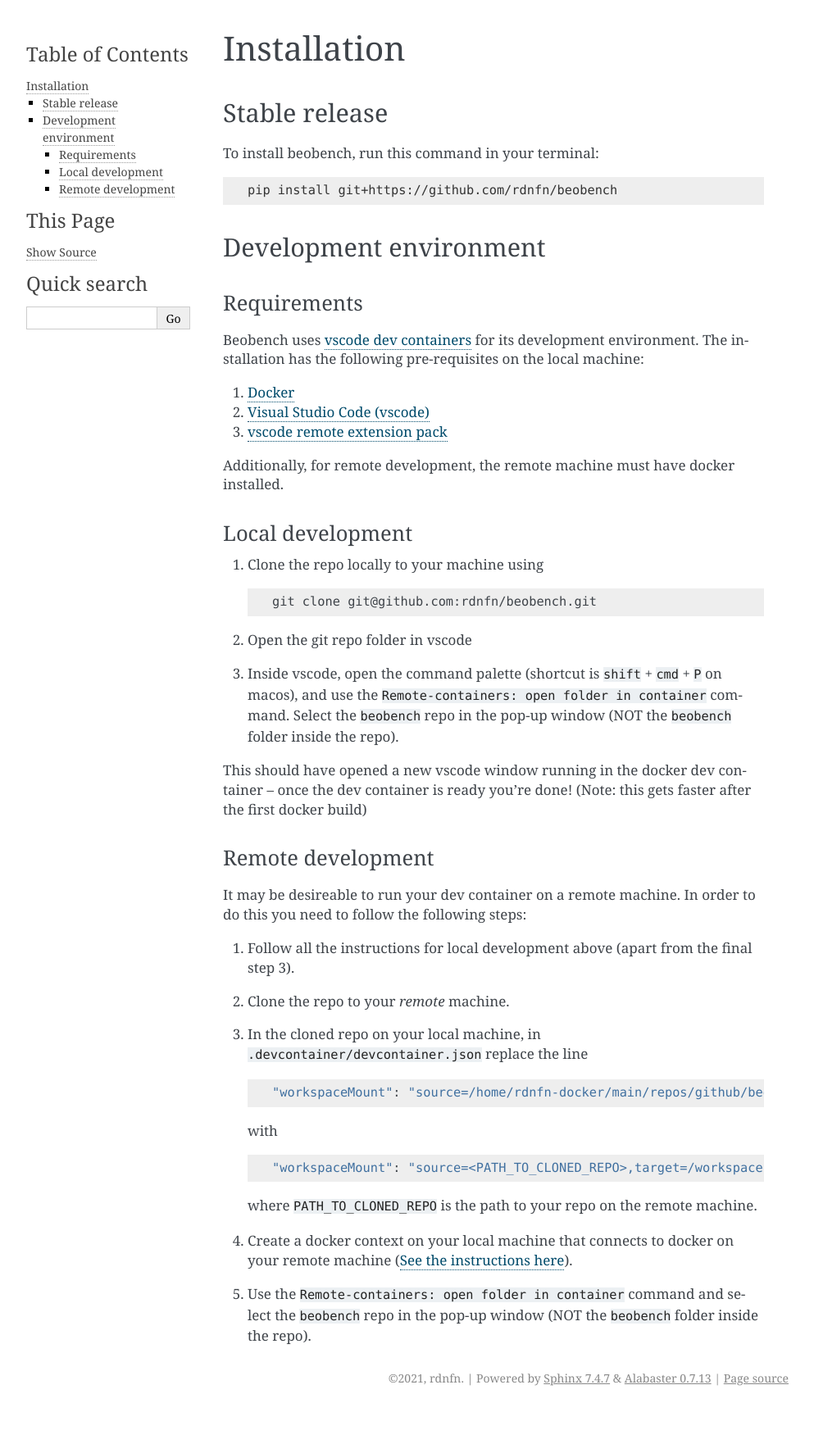
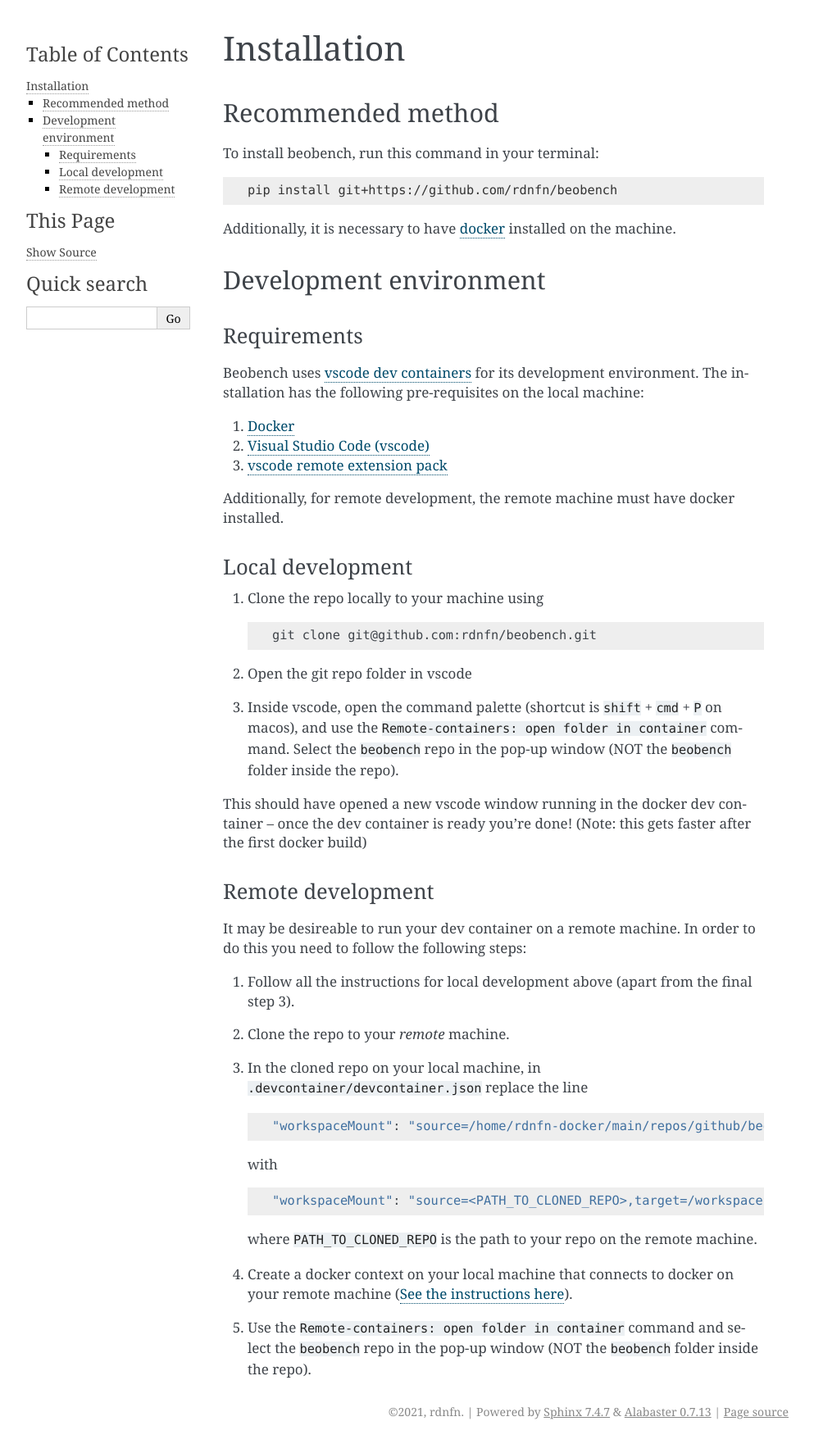
Before and after one commit to rdnfn/beobench, a Sphinx documentation site: the page built from docs/installation.rst, in a window 1280 px wide. Shown: the whole page at 82% size, without its empty margins (148-1141 px from the left). Built offline with Sphinx 7.4.7, drawn with Linux system fonts in a browser that asks for light colours; pages that are not in the unit, such as notebooks, are missing from menus; before the commit the page ends 1721 px from its top, so only the background shows below that.

Commit message:
docs: update installation

```diff
--- a/docs/installation.rst
+++ b/docs/installation.rst
@@ -5,14 +5,16 @@
 ============
 
 
-Stable release
---------------
+Recommended method
+------------------
 
 To install beobench, run this command in your terminal:
 
 .. code-block:: console
 
     pip install git+https://github.com/rdnfn/beobench
+
+Additionally, it is necessary to have `docker <https://www.docker.com/get-started>`_ installed on the machine.
 
 .. This is the preferred method to install beobench, as it will always install the most recent stable release.
 
```
